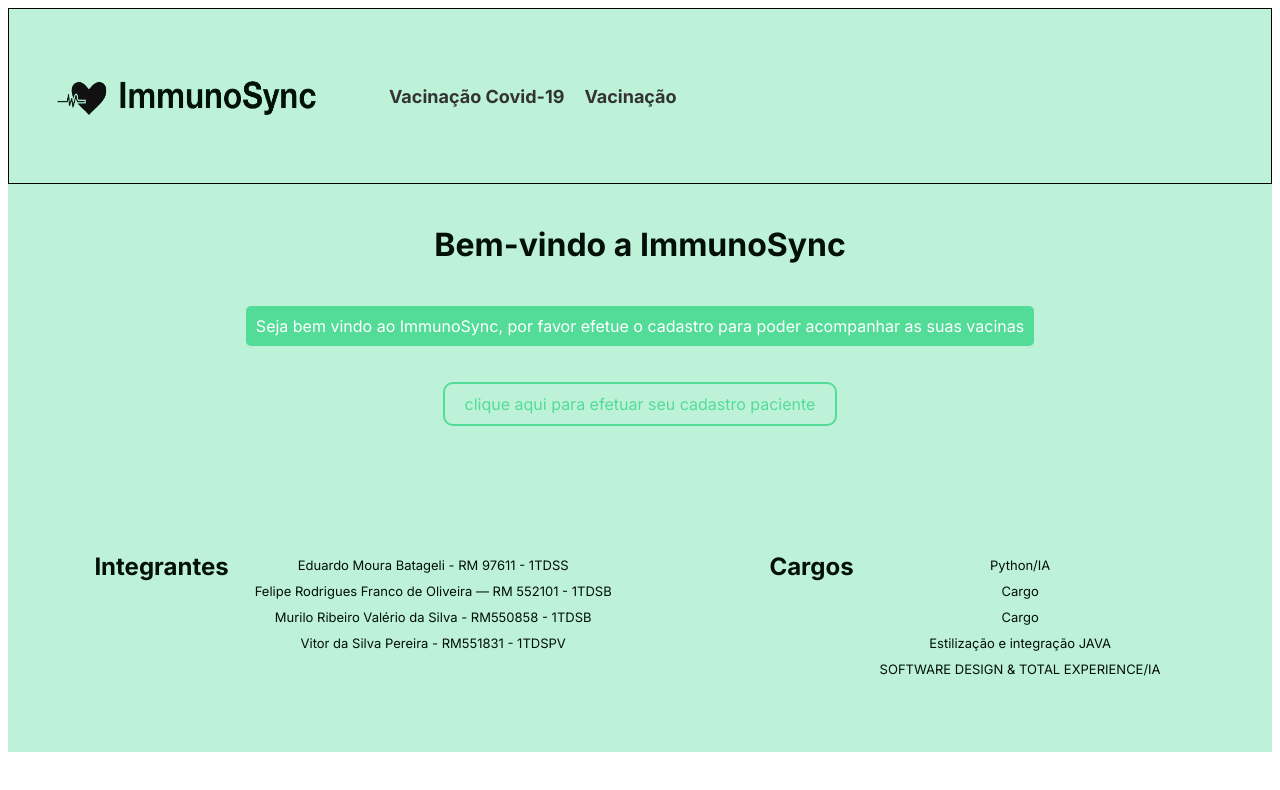
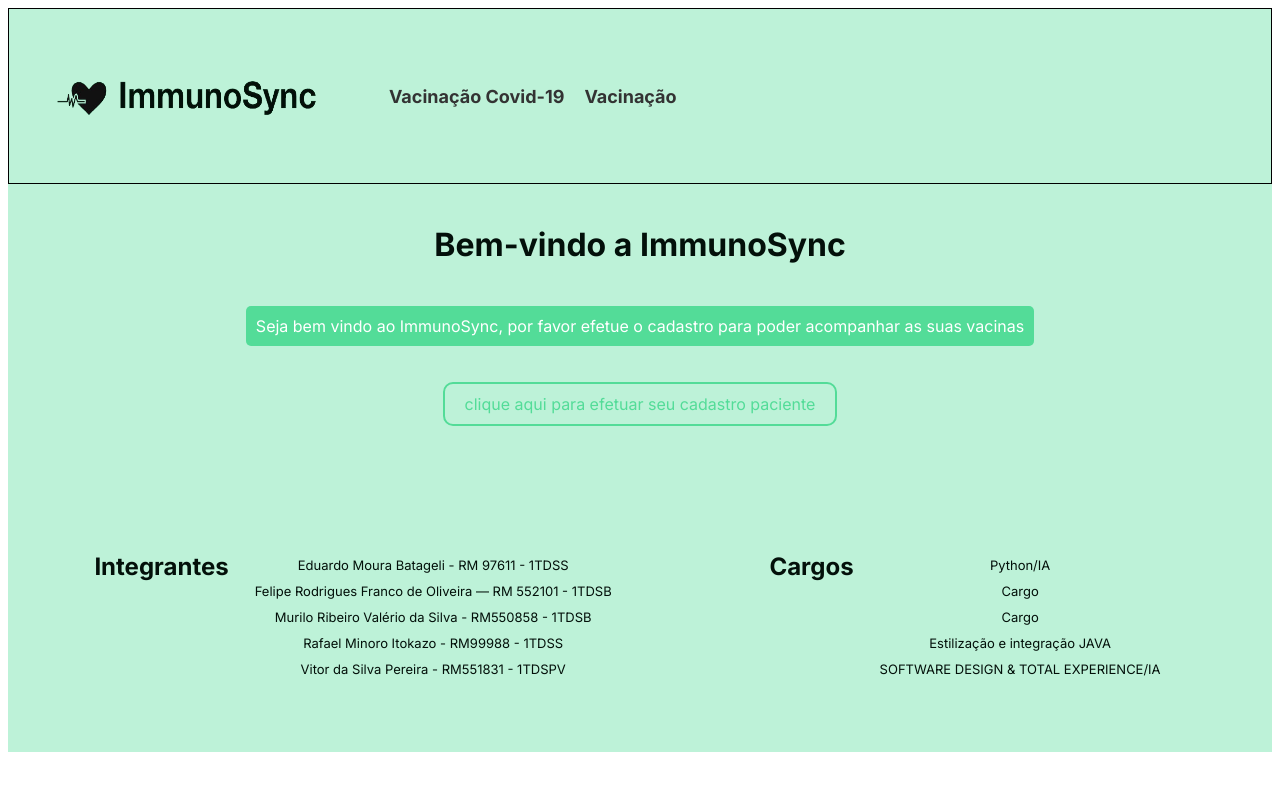
Before and after one commit to Rminoro/GS-ImmunoSync, a Next.js app: page / in a window 1280 px wide. Shown: the top 790 px of the page. Built offline with nearby package versions, Linux system fonts and the light colour scheme.

Commit message:
ARRUMANDO MEU NOME

```diff
--- a/src/components/rodape/rodape.jsx
+++ b/src/components/rodape/rodape.jsx
@@ -10,7 +10,7 @@ export default function Rodape() {
           <li>Eduardo Moura Batageli - RM 97611 - 1TDSS</li>
           <li>Felipe Rodrigues Franco de Oliveira — RM 552101 - 1TDSB</li>
           <li>Murilo Ribeiro Valério da Silva - RM550858 - 1TDSB</li>
-          <li></li>
+          <li>Rafael Minoro Itokazo -  RM99988 - 1TDSS</li>
           <li>Vitor da Silva Pereira - RM551831 - 1TDSPV</li>
         </ul>
 
```
